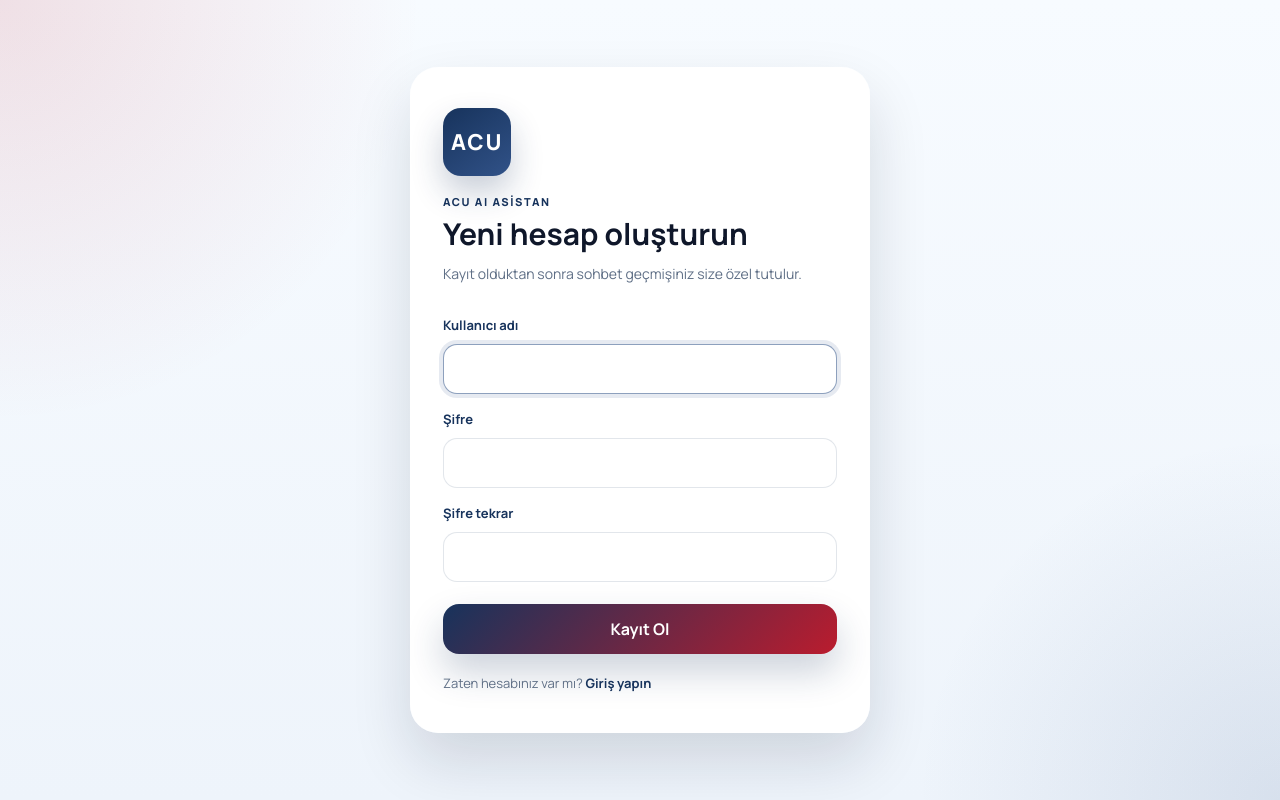
After one commit to arda7773/Acu_CHATBOT, a Django app: page /signup/ in a window 1280 px wide. The commit adds this page. Run offline with Django 5.2, Linux system fonts and the light colour scheme; parts of the project's set-up code (start-up, migrations or seed data) failed here and were passed over.

Commit message:
Add bonus features: CI/CD, deploy-ready config, Nginx, auth, streaming, and monitoring

```diff
--- a/webapp/chat/urls.py
+++ b/webapp/chat/urls.py
@@ -2,9 +2,13 @@ from django.urls import path
 from . import views
 
 urlpatterns = [
+    path('login/', views.login_view, name='login'),
+    path('signup/', views.signup_view, name='signup'),
+    path('logout/', views.logout_view, name='logout'),
     path('', views.chat_view, name='chat'),
     path('session/<uuid:session_id>/', views.chat_view, name='chat_session'),
     path('api/chat/', views.chat_api, name='chat_api'),
+    path('api/chat/stream/', views.chat_api_stream, name='chat_api_stream'),
     path('api/session/<uuid:session_id>/delete/', views.delete_session, name='delete_session'),
     path('new-session/', views.new_session, name='new_session'),
 ]
--- a/webapp/chat/views.py
+++ b/webapp/chat/views.py
@@ -1,27 +1,31 @@
 import json
 import logging
 
+from django.contrib.auth import login, logout
+from django.contrib.auth.decorators import login_required
+from django.contrib.auth.forms import AuthenticationForm, UserCreationForm
 from django.conf import settings as django_settings
 from django.db.models import Max
 from django.shortcuts import render, redirect
-from django.http import JsonResponse
+from django.http import JsonResponse, StreamingHttpResponse
 from django.views.decorators.csrf import csrf_exempt
 from django.views.decorators.http import require_http_methods
 from django.urls import reverse
 
 from .models import ChatSession, ChatMessage
 from scraper.realtime_fetcher import get_context_for_question
-from llm.ollama_client import get_answer
+from llm.ollama_client import get_answer, stream_answer
 
 logger = logging.getLogger(__name__)
 
 
-def _get_recent_sessions(current_session_id=None):
+def _get_recent_sessions(user, current_session_id=None):
     """Return last 20 sessions that have at least one message."""
     sessions = (
         ChatSession.objects
         .prefetch_related('messages')
         .annotate(last_message_at=Max('messages__created_at'))
+        .filter(owner=user)
         .filter(messages__isnull=False)
         .distinct()
         .order_by('-last_message_at', '-created_at')[:20]
@@ -39,21 +43,66 @@ def _get_recent_sessions(current_session_id=None):
     return result
 
 
+def _create_user_session(request):
+    session = ChatSession.objects.create(owner=request.user)
+    request.session['chat_session_id'] = str(session.id)
+    return session
+
+
+def _get_user_session(request, session_id=None):
+    if session_id:
+        session = ChatSession.objects.filter(id=session_id, owner=request.user).first()
+        if session:
+            request.session['chat_session_id'] = str(session.id)
+            return session
+        return _create_user_session(request)
+
+    sid = request.session.get('chat_session_id')
+    if sid:
+        session = ChatSession.objects.filter(id=sid, owner=request.user).first()
+        if session:
+            return session
+
+    return _create_user_session(request)
+
+
+def login_view(request):
+    if request.user.is_authenticated:
+        return redirect('chat')
+
+    form = AuthenticationForm(request, data=request.POST or None)
+    if request.method == 'POST' and form.is_valid():
+        login(request, form.get_user())
+        return redirect(request.POST.get('next') or request.GET.get('next') or reverse('chat'))
+
+    return render(request, 'auth/login.html', {'form': form})
+
+
+def signup_view(request):
+    if request.user.is_authenticated:
+        return redirect('chat')
+
+    form = UserCreationForm(request.POST or None)
+    if request.method == 'POST' and form.is_valid():
+        user = form.save()
+        login(request, user)
+        return redirect('chat')
+
+    return render(request, 'auth/signup.html', {'form': form})
+
+
+@require_http_methods(["POST"])
+def logout_view(request):
+    logout(request)
+    return redirect('login')
+
+
+@login_required
 def chat_view(request, session_id=None):
-    if session_id:
-        # Navigating to a specific session via URL
-        session, _ = ChatSession.objects.get_or_create(id=session_id)
-        request.session['chat_session_id'] = str(session.id)
-    else:
-        sid = request.session.get('chat_session_id')
-        if sid:
-            session, _ = ChatSession.objects.get_or_create(id=sid)
-        else:
-            session = ChatSession.objects.create()
-            request.session['chat_session_id'] = str(session.id)
+    session = _get_user_session(request, session_id=session_id)
 
     messages = session.messages.all()
-    recent_sessions = _get_recent_sessions(session.id)
+    recent_sessions = _get_recent_sessions(request.user, session.id)
 
     return render(request, 'chat/index.html', {
         'messages': messages,
@@ -65,6 +114,7 @@ def chat_view(request, session_id=None):
 
 @csrf_exempt
 @require_http_methods(["POST"])
+@login_required
 def chat_api(request):
     try:
         data = json.loads(request.body)
@@ -78,10 +128,11 @@ def chat_api(request):
             return JsonResponse({'error': 'Soru çok uzun (max 1000 karakter).'}, status=400)
 
         if session_id:
-            session, _ = ChatSession.objects.get_or_create(id=session_id)
+            session = ChatSession.objects.filter(id=session_id, owner=request.user).first()
+            if not session:
+                session = _create_user_session(request)
         else:
-            session = ChatSession.objects.create()
-            request.session['chat_session_id'] = str(session.id)
+            session = _create_user_session(request)
 
         context, sources = get_context_for_question(question)
         answer = get_answer(question, context)
@@ -107,18 +158,81 @@ def chat_api(request):
         return JsonResponse({'error': 'Bir hata oluştu. Lütfen tekrar deneyin.'}, status=500)
 
 
+@csrf_exempt
+@require_http_methods(["POST"])
+@login_required
+def chat_api_stream(request):
+    try:
+        data = json.loads(request.body)
+        question = data.get('question', '').strip()
+        session_id = data.get('session_id') or request.session.get('chat_session_id')
+
+        if not question:
+            return JsonResponse({'error': 'Soru boş olamaz.'}, status=400)
+
+        if len(question) > 1000:
+            return JsonResponse({'error': 'Soru çok uzun (max 1000 karakter).'}, status=400)
+
+        if session_id:
+            session = ChatSession.objects.filter(id=session_id, owner=request.user).first()
+            if not session:
+                session = _create_user_session(request)
+        else:
+            session = _create_user_session(request)
+
+        context, sources = get_context_for_question(question)
+
+        def event_stream():
+            full_answer: list[str] = []
+            try:
+                for piece in stream_answer(question, context):
+                    full_answer.append(piece)
+                    payload = json.dumps({'text': piece})
+                    yield f"event: chunk\ndata: {payload}\n\n"
+
+                answer = ''.join(full_answer).strip()
+                message = ChatMessage.objects.create(
+                    session=session,
+                    question=question,
+                    answer=answer,
+                    sources=sources,
+                )
+                done_payload = json.dumps({
+                    'answer': answer,
+                    'sources': sources,
+                    'session_id': str(session.id),
+                    'message_id': message.id,
+                })
+                yield f"event: done\ndata: {done_payload}\n\n"
+            except Exception as exc:
+                logger.error("Streaming chat API error: %s", exc, exc_info=True)
+                error_payload = json.dumps({'error': 'Bir hata oluştu. Lütfen tekrar deneyin.'})
+                yield f"event: error\ndata: {error_payload}\n\n"
+
+        response = StreamingHttpResponse(event_stream(), content_type='text/event-stream')
+        response['Cache-Control'] = 'no-cache'
+        response['X-Accel-Buffering'] = 'no'
+        return response
+    except json.JSONDecodeError:
+        return JsonResponse({'error': 'Geçersiz istek formatı.'}, status=400)
+    except Exception as e:
+        logger.error(f"Streaming chat API setup error: {e}", exc_info=True)
+        return JsonResponse({'error': 'Bir hata oluştu. Lütfen tekrar deneyin.'}, status=500)
+
+
+@login_required
 def new_session(request):
-    session = ChatSession.objects.create()
-    request.session['chat_session_id'] = str(session.id)
+    session = _create_user_session(request)
     return redirect('chat')
 
 
 @csrf_exempt
 @require_http_methods(["POST"])
+@login_required
 def delete_session(request, session_id):
     try:
         current_session_id = request.session.get('chat_session_id')
-        session = ChatSession.objects.filter(id=session_id).first()
+        session = ChatSession.objects.filter(id=session_id, owner=request.user).first()
         if not session:
             return JsonResponse({'error': 'Sohbet bulunamadı.'}, status=404)
 
@@ -127,8 +241,7 @@ def delete_session(request, session_id):
 
         response = {'success': True, 'deleted_session_id': str(session_id)}
         if is_active:
-            new_session = ChatSession.objects.create()
-            request.session['chat_session_id'] = str(new_session.id)
+            new_session = _create_user_session(request)
             response['redirect_url'] = reverse('chat')
             response['new_session_id'] = str(new_session.id)
 
--- a/webapp/config/urls.py
+++ b/webapp/config/urls.py
@@ -3,6 +3,7 @@ from django.urls import path, include
 from scraper.admin_views import system_stats_view
 
 urlpatterns = [
+    path('', include('django_prometheus.urls')),
     path('admin/system-stats/', system_stats_view, name='system_stats'),
     path('admin/', admin.site.urls),
     path('', include('chat.urls')),
--- a/webapp/llm/ollama_client.py
+++ b/webapp/llm/ollama_client.py
@@ -1,6 +1,7 @@
 import json
 import logging
 import re
+from collections.abc import Iterator
 
 import requests
 from django.conf import settings
@@ -214,3 +215,93 @@ TALİMATLAR:
     except (KeyError, json.JSONDecodeError) as e:
         logger.error(f"Unexpected Ollama response format: {e}")
         return "Üzgünüm, beklenmeyen bir hata oluştu. Lütfen tekrar deneyin."
+
+
+def stream_answer(question: str, context: str) -> Iterator[str]:
+    """
+    Stream the answer from Ollama in small text chunks.
+    """
+    if not context or not context.strip():
+        yield FALLBACK_ANSWER
+        return
+
+    direct_address = _extract_address_from_context(context)
+    if _is_address_question(question) and direct_address:
+        yield direct_address
+        return
+
+    if len(context.strip()) < 80:
+        logger.warning("Context too short to be useful, streaming fallback")
+        yield FALLBACK_ANSWER
+        return
+
+    user_message = f"""Aşağıdaki BAĞLAM, Acıbadem Üniversitesi veri tabanından alınan ilgili bilgi parçalarını içermektedir.
+
+=== BAĞLAM BAŞLANGICI ===
+{context}
+=== BAĞLAM SONU ===
+
+Kullanıcının sorusu: {question}
+
+TALİMATLAR:
+- Cevabını YALNIZCA yukarıdaki BAĞLAM içindeki bilgilere dayandır.
+- Bağlamda bulunmayan hiçbir bilgiyi ekleme veya tahmin etme.
+- Bağlamda bu soruya cevap yoksa SADECE şunu yaz:
+{FALLBACK_ANSWER}"""
+
+    payload = {
+        "model": settings.OLLAMA_MODEL,
+        "messages": [
+            {"role": "system", "content": SYSTEM_PROMPT},
+            {"role": "user", "content": user_message},
+        ],
+        "stream": True,
+        "options": {
+            "temperature": 0.1,
+            "num_predict": 600,
+            "top_p": 0.9,
+        },
+    }
+
+    full_answer: list[str] = []
+    try:
+        response = requests.post(
+            f'{settings.OLLAMA_URL}/api/chat',
+            json=payload,
+            timeout=240,
+            stream=True,
+        )
+        response.raise_for_status()
+
+        for line in response.iter_lines(decode_unicode=True):
+            if not line:
+                continue
+            try:
+                data = json.loads(line)
+            except json.JSONDecodeError:
+                logger.warning("Skipping malformed Ollama stream chunk")
+                continue
+
+            piece = (data.get('message') or {}).get('content') or ''
+            if not piece:
+                continue
+            full_answer.append(piece)
+            yield piece
+
+        answer = ''.join(full_answer).strip()
+        if not answer:
+            yield FALLBACK_ANSWER
+            return
+        if is_low_quality_answer(answer):
+            logger.warning("Low-quality streamed model answer detected, streaming fallback")
+            yield f"\n{FALLBACK_ANSWER}"
+            return
+    except requests.Timeout:
+        logger.error("Ollama streaming request timed out")
+        yield "Üzgünüm, yapay zeka servisi şu an yanıt vermiyor. Lütfen birkaç saniye bekleyip tekrar deneyin."
+    except requests.ConnectionError:
+        logger.error("Could not connect to Ollama service while streaming")
+        yield "Üzgünüm, yapay zeka servisine bağlanılamıyor. Servisin çalışıp çalışmadığını kontrol edin."
+    except requests.RequestException as e:
+        logger.error(f"Ollama streaming request failed: {e}")
+        yield "Üzgünüm, bir hata oluştu. Lütfen tekrar deneyin."
--- a/webapp/requirements.txt
+++ b/webapp/requirements.txt
@@ -8,3 +8,4 @@ selenium==4.21.0
 python-dotenv==1.0.1
 whitenoise==6.7.0
 pgvector==0.3.2
+django-prometheus==2.3.1
--- /dev/null
+++ b/webapp/static/css/auth.css
@@ -0,0 +1,147 @@
+:root {
+    --auth-primary: #17335c;
+    --auth-primary-light: #315288;
+    --auth-accent: #ba1c2e;
+    --auth-text: #0f172a;
+    --auth-muted: #5f6f86;
+    --auth-border: rgba(23, 51, 92, 0.12);
+    --auth-bg: #eef4fb;
+}
+
+* {
+    box-sizing: border-box;
+}
+
+body {
+    margin: 0;
+    min-height: 100vh;
+    font-family: "Manrope", sans-serif;
+    color: var(--auth-text);
+    background:
+        radial-gradient(circle at top left, rgba(186, 28, 46, 0.12), transparent 28%),
+        radial-gradient(circle at bottom right, rgba(49, 82, 136, 0.12), transparent 24%),
+        linear-gradient(180deg, #f7fbff 0%, var(--auth-bg) 100%);
+}
+
+.auth-shell {
+    min-height: 100vh;
+    display: grid;
+    place-items: center;
+    padding: 24px;
+}
+
+.auth-card {
+    width: min(100%, 460px);
+    padding: 40px 32px;
+    border-radius: 28px;
+    background: rgba(255, 255, 255, 0.96);
+    border: 1px solid rgba(255, 255, 255, 0.9);
+    box-shadow: 0 28px 60px rgba(15, 23, 42, 0.14);
+}
+
+.auth-brand {
+    width: 68px;
+    height: 68px;
+    margin-bottom: 18px;
+    display: grid;
+    place-items: center;
+    border-radius: 18px;
+    color: #fff;
+    font-size: 22px;
+    font-weight: 800;
+    letter-spacing: 0.08em;
+    background: linear-gradient(145deg, var(--auth-primary), var(--auth-primary-light));
+    box-shadow: 0 16px 32px rgba(23, 51, 92, 0.24);
+}
+
+.auth-eyebrow {
+    margin: 0 0 8px;
+    color: var(--auth-primary);
+    font-size: 11px;
+    font-weight: 800;
+    letter-spacing: 0.14em;
+    text-transform: uppercase;
+}
+
+.auth-card h1 {
+    margin: 0 0 10px;
+    font-size: 30px;
+    line-height: 1.15;
+}
+
+.auth-copy {
+    margin: 0 0 24px;
+    color: var(--auth-muted);
+    font-size: 14px;
+    line-height: 1.7;
+}
+
+.auth-form {
+    display: grid;
+    gap: 10px;
+}
+
+.auth-label {
+    margin-top: 6px;
+    font-size: 13px;
+    font-weight: 700;
+    color: var(--auth-primary);
+}
+
+.auth-form input {
+    width: 100%;
+    padding: 13px 14px;
+    border-radius: 14px;
+    border: 1px solid var(--auth-border);
+    background: #fff;
+    font: inherit;
+}
+
+.auth-form input:focus {
+    outline: none;
+    border-color: rgba(49, 82, 136, 0.55);
+    box-shadow: 0 0 0 4px rgba(49, 82, 136, 0.12);
+}
+
+.auth-form ul {
+    margin: 2px 0 0;
+    padding-left: 18px;
+    color: #b91c1c;
+    font-size: 12px;
+}
+
+.errorlist {
+    margin: 2px 0 0;
+    padding-left: 18px;
+    color: #b91c1c;
+    font-size: 12px;
+}
+
+.auth-submit {
+    margin-top: 12px;
+    border: none;
+    border-radius: 16px;
+    padding: 14px 18px;
+    color: #fff;
+    font: inherit;
+    font-weight: 700;
+    cursor: pointer;
+    background: linear-gradient(135deg, var(--auth-primary), var(--auth-accent));
+    box-shadow: 0 18px 36px rgba(23, 51, 92, 0.22);
+}
+
+.auth-submit:hover {
+    transform: translateY(-1px);
+}
+
+.auth-switch {
+    margin: 20px 0 0;
+    color: var(--auth-muted);
+    font-size: 13px;
+}
+
+.auth-switch a {
+    color: var(--auth-primary);
+    font-weight: 700;
+    text-decoration: none;
+}
--- /dev/null
+++ b/webapp/templates/auth/signup.html
@@ -0,0 +1,40 @@
+<!DOCTYPE html>
+<html lang="tr">
+<head>
+    <meta charset="UTF-8">
+    <meta name="viewport" content="width=device-width, initial-scale=1.0">
+    <title>Kayıt Ol | ACU AI Asistan</title>
+    {% load static %}
+    <link rel="preconnect" href="https://fonts.googleapis.com">
+    <link rel="preconnect" href="https://fonts.gstatic.com" crossorigin>
+    <link href="https://fonts.googleapis.com/css2?family=Manrope:wght@400;500;600;700;800&display=swap" rel="stylesheet">
+    <link rel="stylesheet" href="{% static 'css/auth.css' %}">
+</head>
+<body>
+    <main class="auth-shell">
+        <section class="auth-card">
+            <div class="auth-brand">ACU</div>
+            <p class="auth-eyebrow">ACU AI Asistan</p>
+            <h1>Yeni hesap oluşturun</h1>
+            <p class="auth-copy">Kayıt olduktan sonra sohbet geçmişiniz size özel tutulur.</p>
+
+            <form method="post" class="auth-form">
+                {% csrf_token %}
+                {{ form.non_field_errors }}
+                <label class="auth-label" for="{{ form.username.id_for_label }}">Kullanıcı adı</label>
+                {{ form.username }}
+                {{ form.username.errors }}
+                <label class="auth-label" for="{{ form.password1.id_for_label }}">Şifre</label>
+                {{ form.password1 }}
+                {{ form.password1.errors }}
+                <label class="auth-label" for="{{ form.password2.id_for_label }}">Şifre tekrar</label>
+                {{ form.password2 }}
+                {{ form.password2.errors }}
+                <button type="submit" class="auth-submit">Kayıt Ol</button>
+            </form>
+
+            <p class="auth-switch">Zaten hesabınız var mı? <a href="{% url 'login' %}">Giriş yapın</a></p>
+        </section>
+    </main>
+</body>
+</html>
```
Also changed, not shown: deploy/grafana/provisioning/datasources/prometheus.yml (added, +9 -0 lines), deploy/prometheus/prometheus.yml (added, +15 -0 lines), docker-compose.yml (+36 -0 lines), webapp/chat/models.py (+8 -0 lines), webapp/config/settings.py (+8 -2 lines), webapp/static/css/chat.css (+44 -0 lines), webapp/templates/auth/login.html (added, +38 -0 lines), webapp/templates/chat/index.html (+82 -7 lines), README.md, webapp/chat/migrations/0002_chatsession_owner.py (added), webapp/scraper/migrations/0003_contentchunk_embedding_hnsw_index.py (added), 1 other file.
